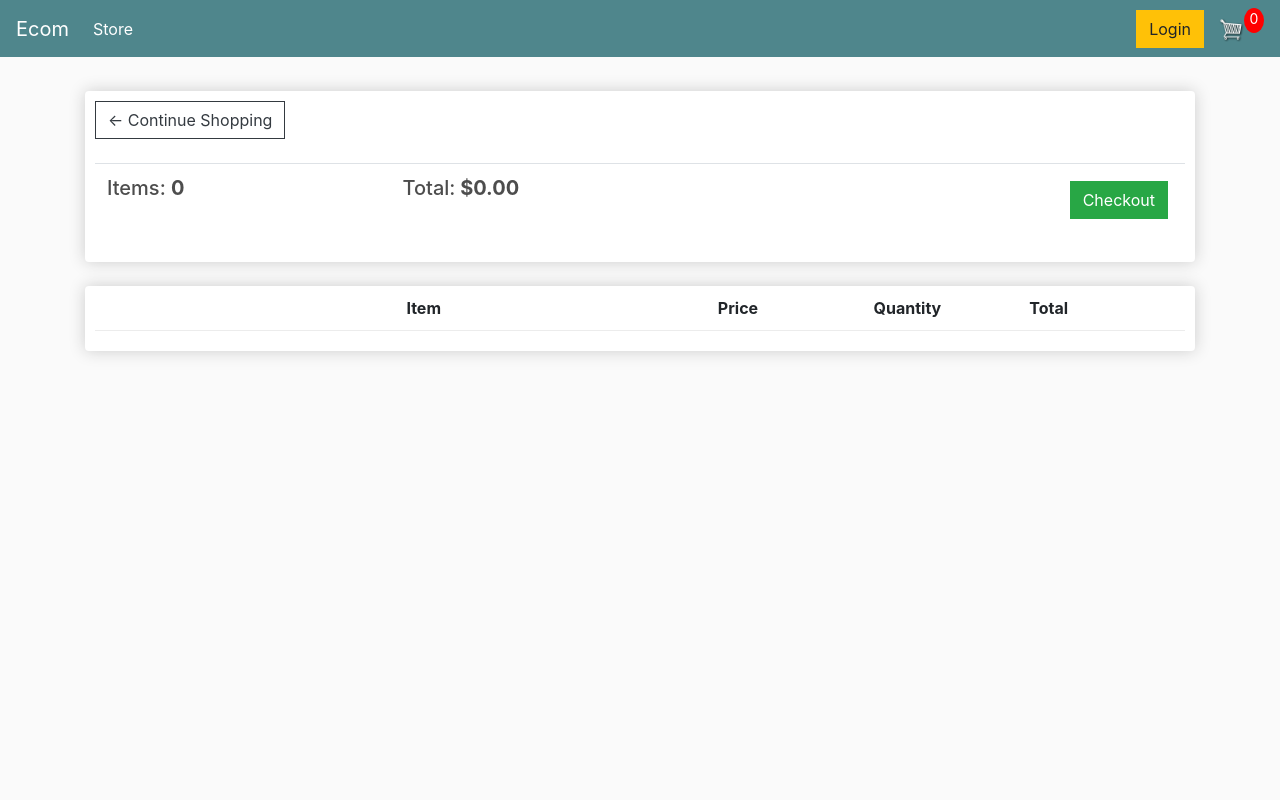
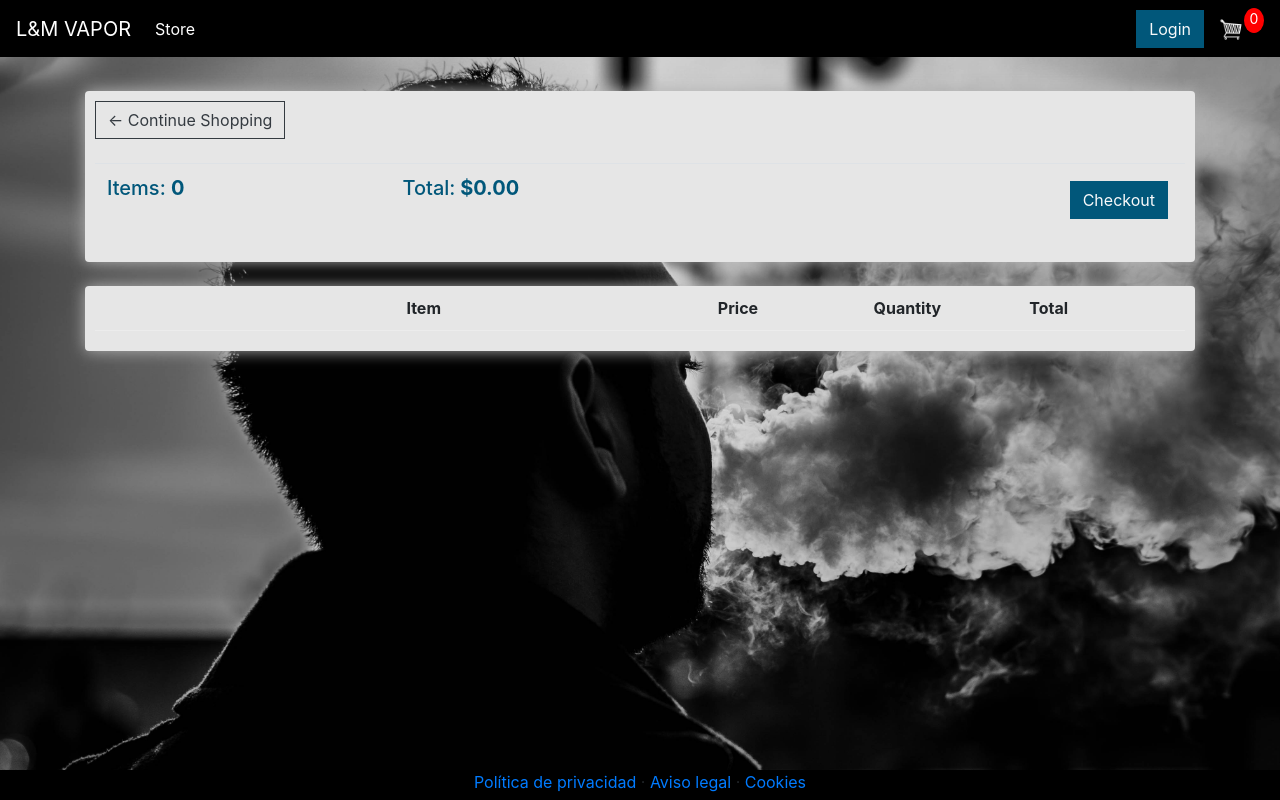
Before and after one commit to AMCarrillo/ecommerce, a Django app: page /cart/ in a window 1280 px wide. Run offline with Django 3.2, Linux system fonts and the light colour scheme; lists and menus that the app fills with data are empty; some libraries are stand-ins or nearby versions.

Commit message:
Add body animation

```diff
--- a/static/CSS/main.css
+++ b/static/CSS/main.css
@@ -1,14 +1,17 @@
 body{
-	background-color: hsl(0, 0%, 98%);
+	background: url("../images/Port2.jpg");
+	background-attachment: fixed;
+	background-position: center;
+	background-size: cover;
 }
 
 h1,h2,h3,h4,h5,h6{
-	color:hsl(0, 0%, 30%);
+	color:#01577a;
 }
 
 .box-element{
-	box-shadow:hsl(0, 0%, 80%) 0 0 16px;
-	background-color: #fff;
+	box-shadow:hsl(0, 0%, 70%) 0 0 16px;
+	background-color: hsl(0, 0%, 90%);
 	border-radius: 4px;
 	padding: 10px;
 }
@@ -25,8 +28,9 @@ h1,h2,h3,h4,h5,h6{
 	border-radius: 0 0 4px 4px;
 }
 
+
 .bg-dark{
-	background-color: #4f868c!important;
+	background-color: #000000!important;
 }
 
 #cart-icon{
@@ -53,6 +57,7 @@ h1,h2,h3,h4,h5,h6{
 .btn{
 	border-radius: 0;
 }
+
 
 .row-image{
 	width: 100px;
@@ -97,3 +102,83 @@ h1,h2,h3,h4,h5,h6{
 .hidden{
 	display: none!important;
 }
+
+footer{
+	background-color: black;
+	position: fixed;
+    height: 30px;
+    bottom: 0px;
+    left: 0px;
+    right: 0px;
+    margin-bottom: 0px;
+}
+
+/*-----Main image------*/
+
+
+@keyframes move-background {
+	from {
+	  -webkit-transform: translate3d(0px, 0px, 0px);
+	}
+	to {
+	  -webkit-transform: translate3d(1000px, 0px, 0px);
+	}
+  }
+  @-webkit-keyframes move-background {
+	from {
+	  -webkit-transform: translate3d(0px, 0px, 0px);
+	}
+	to {
+	  -webkit-transform: translate3d(1000px, 0px, 0px);
+	}
+  }
+
+  @-moz-keyframes move-background {
+	from {
+	  -webkit-transform: translate3d(0px, 0px, 0px);
+	}
+	to {
+	  -webkit-transform: translate3d(1000px, 0px, 0px);
+	}
+  }
+
+	  @-webkit-keyframes move-background {
+	from {
+	  -webkit-transform: translate3d(0px, 0px, 0px);
+	}
+	to {
+	  -webkit-transform: translate3d(1000px, 0px, 0px);
+	}
+  }
+
+  .background-container{
+	position: fixed;
+	top: 9%;
+	left:0;
+	bottom: 0;
+	right: 0;
+  }
+
+  .center-fit {
+	max-width: 100%;
+	max-height: 100vh;
+	margin: auto;
+}
+
+  .clouds{
+	width:10000px;
+	height: 100%;
+	background-color: rgba(0,0,0,0.3);
+	background: transparent url("https://s3-us-west-2.amazonaws.com/s.cdpn.io/1231630/clouds_repeat.png") repeat;
+	  position: absolute;
+	  right: 0;
+	  top: 0;
+	  bottom: 0;
+	  z-index: 1;
+
+	 -moz-animation:move-background 150s linear infinite;
+	-ms-animation:move-background 150s linear infinite;
+	-o-animation:move-background 150s linear infinite;
+	-webkit-animation:move-background 150s linear infinite;
+	animation:move-background 150s linear infinite;
+  }
--- a/store/Templates/store/Cart.html
+++ b/store/Templates/store/Cart.html
@@ -14,7 +14,7 @@
 						<th><h5>Items: <strong>{{order.get_cart_items}}</strong></h5></th>
 						<th><h5>Total:<strong> ${{order.get_cart_total|floatformat:2}}</strong></h5></th>
 						<th>
-							<a  style="float:right; margin:5px;" class="btn btn-success" href="{% url 'checkout' %}">Checkout</a>
+							<a  style="float:right; margin:5px; border-color:#01577a; background-color:#01577a;" class="btn btn-outline-light" href="{% url 'checkout' %}">Checkout</a>
 						</th>
 					</tr>
 				</table>
--- a/store/Templates/store/Checkout.html
+++ b/store/Templates/store/Checkout.html
@@ -36,7 +36,7 @@
 					</div>
 
 					<hr>
-					<input id="form-button" class="btn btn-success btn-block" type="submit" value="Continue">
+					<input id="form-button" class="btn btn-success btn-block" style="border-color:#01577a; background-color:#01577a;" type="submit" value="Continue">
 				</form>
 			</div>
 
--- a/store/Templates/store/Main.html
+++ b/store/Templates/store/Main.html
@@ -2,7 +2,7 @@
 {% load static %}
 <html>
 <head>
-	<title>Ecom</title>
+	<title>L&M VAPOR</title>
 
 	<meta name="viewport" content="width=device-width, initial-scale=1, maximum-scale=1, minimum-scale=1" />
 
@@ -64,7 +64,7 @@
 <body>
 
 	<nav class="navbar navbar-expand-lg navbar-dark bg-dark">
-	  <a class="navbar-brand" href="{% url 'store' %}">Ecom</a>
+	  <a class="navbar-brand" href="{% url 'main' %}">L&M VAPOR</a>
 	  <button class="navbar-toggler" type="button" data-toggle="collapse" data-target="#navbarSupportedContent" aria-controls="navbarSupportedContent" aria-expanded="false" aria-label="Toggle navigation">
 	    <span class="navbar-toggler-icon"></span>
 	  </button>
@@ -77,7 +77,7 @@
 
 	    </ul>
 	    <div class="form-inline my-2 my-lg-0">
-	     	<a href="#"class="btn btn-warning">Login</a>
+	     	<a href="#"class="btn btn-outline-light" style="border-color:#01577a; background-color:#01577a;">Login</a>
 
 	     	<a href="{% url 'cart' %}">
 	    		<img  id="cart-icon" src="{% static 'images/cart.png' %}">
@@ -92,9 +92,20 @@
             <br>
             {% block content %}
 
+			<div class="background-container">
+				<div class="clouds"></div>
+			</div>
 
             {% endblock content %}
          </div>
+<!-- Footer -->
+    <footer class="footer text-faded text-center py-6">
+      <div class="container">
+        	<a href="sample.html" class="link">Política de privacidad</a> ·
+        	<a href="sample.html" class="link">Aviso legal</a> ·
+        	<a href="sample.html" class="link">Cookies</a>
+      </div>
+	</footer>
 
 
 	<script src="https://code.jquery.com/jquery-3.4.1.slim.min.js" integrity="sha384-J6qa4849blE2+poT4WnyKhv5vZF5SrPo0iEjwBvKU7imGFAV0wwj1yYfoRSJoZ+n" crossorigin="anonymous"></script>
--- a/store/Templates/store/Store.html
+++ b/store/Templates/store/Store.html
@@ -11,12 +11,13 @@
 
 				<button data-product="{{product.id}}" data-action="add" class="btn btn-outline-secondary add-btn update-cart">Add to Cart</button>
 
-				<a class="btn btn-outline-success" href="#">View</a>
+				<a class="btn btn-outline-light" style="border-color:#01577a; background-color:#01577a;" href="#">View</a>
 				<h4 style="display: inline-block; float: right"><strong>${{product.price}}</strong></h4>
-
 			</div>
 		</div>
+
 		{% endfor %}
 	</div>
+	<br><br>
 
 {% endblock content %}
--- a/store/urls.py
+++ b/store/urls.py
@@ -4,7 +4,8 @@ from . import views
 
 urlpatterns = [
 	#Leave as empty string for base url
-	path('', views.store, name="store"),
+	path('', views.main, name="main"),
+	path('store', views.store, name="store"),
 	path('cart/', views.cart, name="cart"),
 	path('checkout/', views.checkout, name="checkout"),
 
--- a/store/views.py
+++ b/store/views.py
@@ -4,6 +4,17 @@ import json
 import datetime
 from .models import *
 from .utils import cookieCart, cartData, guestOrder
+
+def main(request):
+	data = cartData(request)
+
+	cartItems = data['cartItems']
+	order = data['order']
+	items = data['items']
+
+	products = Product.objects.all()
+	context = {'products':products, 'cartItems':cartItems}
+	return render(request, 'store/main.html', context)
 
 def store(request):
 	data = cartData(request)
```
Also changed, not shown: static/images/Port1.jpg (added), static/images/Port2.jpg (added).
